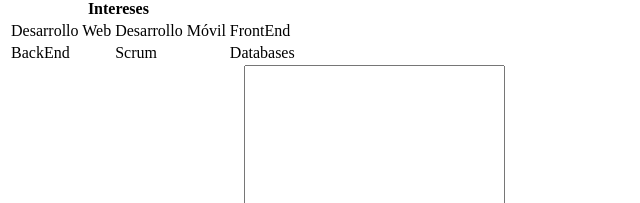
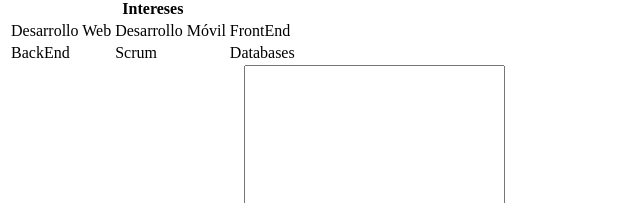
Before and after one commit to Alexf027/html-intro, a plain HTML site: page index.html in a window 1280 px wide. Shown: the part 619-822 px from the top of the page, 0-640 px from the left. Drawn offline with Linux system fonts and the light colour scheme.

Commit message:
Update index.html

```diff
--- a/index.html
+++ b/index.html
@@ -5,7 +5,6 @@
     <meta http-equiv="X-UA-Compatible" content="IE=edge">
     <meta name="viewport" content="width=device-width, initial-scale=1.0">
     <title>Hoja de Vida Personal</title>
-    <link rel="shortcut icon" href="./imges/proceso-de-seleccion.png" type="image/x-icon">
 </head>
 <body>
     <header>
@@ -47,7 +46,7 @@
     </table>
     <table>
         <tr>
-            <th colspan="2">Intereses</th>
+            <th colspan="3">Intereses</th>
         </tr>
         <tr>
             <td>Desarrollo Web</td>
```
